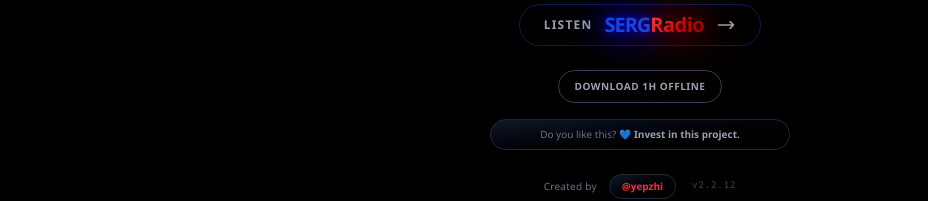
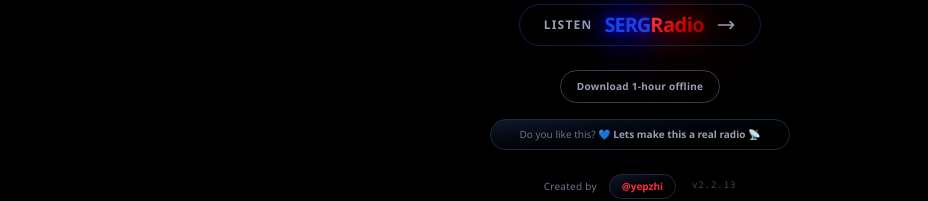
Before and after one commit to yepzhi/hopRadio, a React (Vite) app: page / in a window 1280 px wide. Shown: the part 815-1016 px from the top of the page, without its empty margins (0-928 px from the left). Built offline with nearby package versions, Linux system fonts and the light colour scheme; no server answers.

Commit message:
feat(ui): Update download/invest text v2.2.13

```diff
--- a/src/App.jsx
+++ b/src/App.jsx
@@ -508,15 +508,15 @@ function App() {
         <div className="flex items-center gap-2">
           {isDownloading ? (
             <div className="flex items-center gap-2 px-4 py-2 rounded-full bg-gray-900/80 border border-gray-700 text-xs font-mono text-green-400">
-              <span>DOWNLOADING {offlineProgress}%</span>
+              <span>Downloading {offlineProgress}%</span>
             </div>
           ) : (
             <>
               <button
                 onClick={downloadOfflineTracks}
-                className="px-4 py-2 rounded-full bg-black/40 border border-gray-700 hover:bg-gray-800 text-gray-400 hover:text-white transition-all text-[10px] uppercase tracking-wider font-bold backdrop-blur-md"
+                className="px-4 py-2 rounded-full bg-black/40 border border-gray-700 hover:bg-gray-800 text-gray-400 hover:text-white transition-all text-[10px] tracking-wide font-bold backdrop-blur-md"
               >
-                {hasOfflineData ? 'Update Offline' : 'Download 1h Offline'}
+                {hasOfflineData ? 'Update Offline' : 'Download 1-hour offline'}
               </button>
 
               {hasOfflineData && (
@@ -533,7 +533,7 @@ function App() {
 
         {/* Invest Button */}
         <a href="https://yepzhi.com" target="_blank" rel="noreferrer" className="w-full max-w-[300px] px-4 py-2 rounded-full bg-gradient-to-br from-gray-900 to-black border border-gray-800 text-gray-500 hover:text-gray-300 hover:border-gray-700 transition-all text-[10px] font-medium block text-center leading-tight shadow-lg backdrop-blur-md">
-          Do you like this? 💙 <span className="font-bold text-gray-400 group-hover:text-white">Invest in this project.</span>
+          Do you like this? 💙 <span className="font-bold text-gray-400 group-hover:text-white">Lets make this a real radio 📡</span>
         </a>
 
         {/* Footer info inline (mobile friendly) */}
@@ -543,7 +543,7 @@ function App() {
             @yepzhi
           </a>
           <div className="text-gray-600 text-[9px] font-mono tracking-widest opacity-80 ml-2">
-            v2.2.12
+            v2.2.13
           </div>
         </div>
 
```
